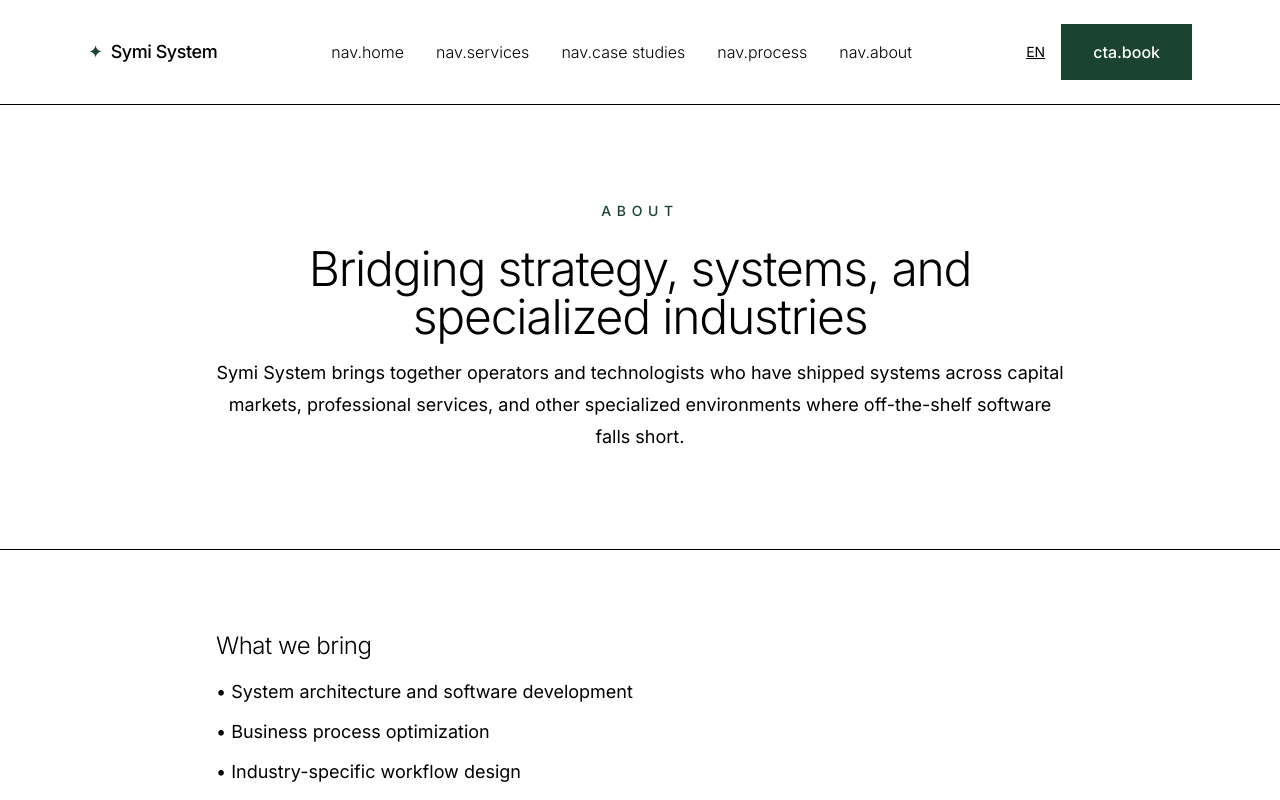
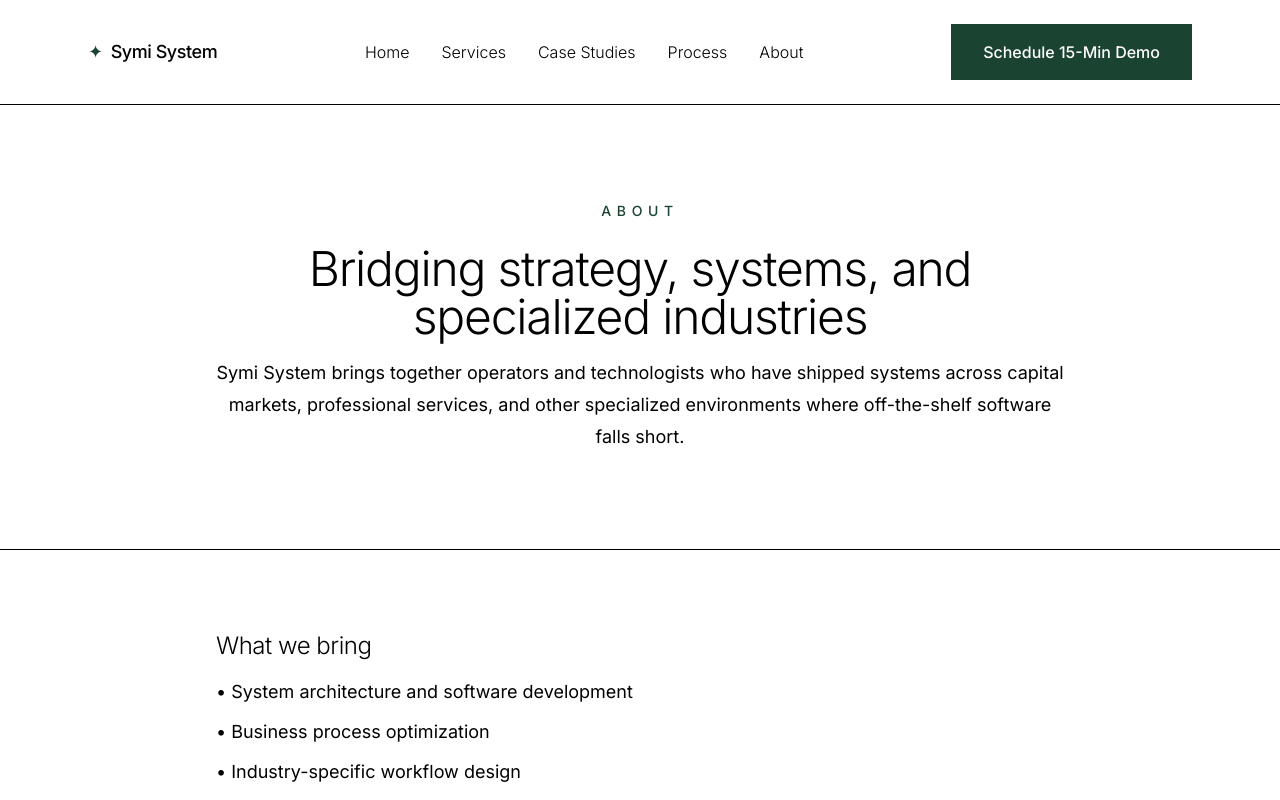
Before and after one commit to echofield/symi-final-project, a Next.js app: page /about in a window 1280 px wide. Shown: the top 800 px of the page. Built offline with nearby package versions, Linux system fonts and the light colour scheme.

Commit message:
Simplify: EN-only, disable locale routing, remove debug/placeholder, link CTAs to /contact

```diff
--- a/next.config.mjs
+++ b/next.config.mjs
@@ -1,7 +1,3 @@
-import createNextIntlPlugin from 'next-intl/plugin';
-
-const withNextIntl = createNextIntlPlugin('./src/i18n/request.ts');
-
 /** @type {import('next').NextConfig} */
 const nextConfig = {
   experimental: {
@@ -11,4 +7,4 @@ const nextConfig = {
   }
 };
 
-export default withNextIntl(nextConfig);
+export default nextConfig;
--- a/src/app/[locale]/case-studies/page.tsx
+++ b/src/app/[locale]/case-studies/page.tsx
@@ -1,5 +1,4 @@
 import Link from 'next/link';
-import { useTranslations } from 'next-intl';
 
 const cases = [
   { slugFr: 'cabinet-avocats', slugEn: 'corporate-law-firm', titleFr: "Plateforme d’intelligence pour cabinet d’avocats", titleEn: 'Corporate Law Firm Intelligence Platform' },
@@ -8,11 +7,10 @@ const cases = [
 
 export default function CaseStudiesList({ params }: { params: { locale: 'fr' | 'en' }}) {
   const { locale } = params;
-  const t = useTranslations();
   return (
     <section className="bg-white py-20 text-black">
       <div className="mx-auto max-w-6xl px-6">
-        <h1 className="text-4xl font-light">{t('nav.cases')}</h1>
+        <h1 className="text-4xl font-light">Case Studies</h1>
         <div className="mt-8 space-y-6">
           {cases.map((c) => {
             const slug = locale === 'fr' ? c.slugFr : c.slugEn;
--- a/src/app/[locale]/contact/page.tsx
+++ b/src/app/[locale]/contact/page.tsx
@@ -21,8 +21,8 @@ export default function ContactPage() {
   return (
     <section className="bg-white py-20 text-black">
       <div className="mx-auto max-w-xl px-6">
-        <h1 className="text-4xl font-light">{t('contact.title')}</h1>
-        <p className="mt-2 text-base text-black opacity-80">{t('contact.sampleNote')}</p>
+        <h1 className="text-4xl font-light">Contact</h1>
+        <p className="mt-2 text-base text-black opacity-80">Request your free sample intelligence report.</p>
         {ok ? (
           <p className="mt-6">{t('contact.success')}</p>
         ) : (
--- a/src/app/[locale]/page.tsx
+++ b/src/app/[locale]/page.tsx
@@ -1,49 +1,44 @@
 import Link from 'next/link';
-import EngineLivePanel from '../../components/EngineLivePanel';
-import {ContactButton} from '../../components/ContactModal';
-import {useTranslations} from 'next-intl';
 
 export default function HomeLocalePage() {
-  const t = useTranslations();
   return (
     <>
       <section className="relative isolate overflow-hidden py-24 sm:py-32">
         <div className="absolute inset-0 -z-10 bg-white" aria-hidden="true" />
         <div className="mx-auto max-w-6xl px-6">
-          <p className="mb-6 text-sm font-medium uppercase tracking-[0.4em] text-[var(--forest-green)]">{t('hero.title')}</p>
-          <h1 className="text-4xl font-light tracking-tight text-black sm:text-5xl lg:text-6xl">{t('hero.title')}</h1>
-          <p className="mt-6 text-lg leading-8 text-black sm:text-xl">{t('hero.subtitle')}</p>
-          <p className="mt-4 text-sm font-light uppercase tracking-widest text-black">{t('hero.industries')}</p>
-          <div className="mt-6 text-sm leading-relaxed text-black">{t('hero.trust')}</div>
+          <p className="mb-6 text-sm font-medium uppercase tracking-[0.4em] text-[var(--forest-green)]">Cross-Industry Intelligence</p>
+          <h1 className="text-4xl font-light tracking-tight text-black sm:text-5xl lg:text-6xl">Cross-Industry Intelligence</h1>
+          <p className="mt-6 text-lg leading-8 text-black sm:text-xl">Opportunity detection for professional services</p>
+          <p className="mt-4 text-sm font-light uppercase tracking-widest text-black">Law Firms • Construction • Finance • Real Estate • Consulting</p>
+          <div className="mt-6 text-sm leading-relaxed text-black">Monitoring official government databases and public registries • 100% legal & verified data • Weekly intelligence delivery</div>
           <div className="mt-10 flex flex-wrap items-center gap-4">
-            <Link href="/contact" className="btn btn-primary">{t('cta.viewSampleReport')}</Link>
-            <ContactButton className="border border-black bg-white text-black hover:opacity-80" variant="secondary">{t('cta.book')}</ContactButton>
+            <Link href="/contact" className="btn btn-primary">View Sample Report</Link>
+            <Link href="/contact" className="border border-black bg-white text-black hover:opacity-80 btn" >Schedule 15-Min Demo</Link>
           </div>
-          <div className="mt-10"><EngineLivePanel /></div>
         </div>
       </section>
       <section className="py-20">
         <div className="mx-auto max-w-6xl px-6">
           <div className="max-w-2xl">
-            <h2 className="text-3xl font-light tracking-tight text-black sm:text-4xl">{t('value.title')}</h2>
-            <p className="mt-4 text-lg text-black">{t('value.intro')}</p>
+            <h2 className="text-3xl font-light tracking-tight text-black sm:text-4xl">Intelligence Systems Built For Your Industry</h2>
+            <p className="mt-4 text-lg text-black">Every engagement starts with understanding what signals matter in your market. We build monitoring systems that correlate data across legal, regulatory, financial, and operational sources—then route opportunities directly to your team.</p>
           </div>
           <div className="mt-12 grid gap-12 sm:grid-cols-2">
             <div className="rounded-none border border-black bg-white p-8">
-              <h3 className="text-xl font-light text-black">{t('features.1.title')}</h3>
-              <p className="mt-3 text-base leading-7 text-black">{t('features.1.body')}</p>
+              <h3 className="text-xl font-light text-black">Opportunity Detection Engines</h3>
+              <p className="mt-3 text-base leading-7 text-black">Automated monitoring of bankruptcies, regulatory changes, public tenders, and market movements that create new business opportunities.</p>
             </div>
             <div className="rounded-none border border-black bg-white p-8">
-              <h3 className="text-xl font-light text-black">{t('features.2.title')}</h3>
-              <p className="mt-3 text-base leading-7 text-black">{t('features.2.body')}</p>
+              <h3 className="text-xl font-light text-black">Cross-Source Intelligence</h3>
+              <p className="mt-3 text-base leading-7 text-black">Connect signals from legal databases, government registries, research publications, and financial filings into actionable insights.</p>
             </div>
             <div className="rounded-none border border-black bg-white p-8">
-              <h3 className="text-xl font-light text-black">{t('features.3.title')}</h3>
-              <p className="mt-3 text-base leading-7 text-black">{t('features.3.body')}</p>
+              <h3 className="text-xl font-light text-black">Custom Alert Systems</h3>
+              <p className="mt-3 text-base leading-7 text-black">Real-time notifications calibrated to your expertise, geography, and client base—delivered to your existing workflow.</p>
             </div>
             <div className="rounded-none border border-black bg-white p-8">
-              <h3 className="text-xl font-light text-black">{t('features.4.title')}</h3>
-              <p className="mt-3 text-base leading-7 text-black">{t('features.4.body')}</p>
+              <h3 className="text-xl font-light text-black">Validated Intelligence</h3>
+              <p className="mt-3 text-base leading-7 text-black">Research-grade verification of every signal with confidence scoring, source validation, and false positive filtering.</p>
             </div>
           </div>
         </div>
--- a/src/app/[locale]/services/page.tsx
+++ b/src/app/[locale]/services/page.tsx
@@ -1,19 +1,17 @@
-import {useTranslations} from 'next-intl';
-import {ContactButton} from '../../../components/ContactModal';
+import Link from 'next/link';
 
 export default function ServicesPage() {
-  const t = useTranslations();
   const services = [
-    {title: t('services.card1.title'), key: 'svc1', bullets: [t('services.card1.b1'), t('services.card1.b2'), t('services.card1.b3')]},
-    {title: t('services.card2.title'), key: 'svc2', bullets: [t('services.card2.b1'), t('services.card2.b2'), t('services.card2.b3')]},
-    {title: t('services.card3.title'), key: 'svc3', bullets: [t('services.card3.b1'), t('services.card3.b2'), t('services.card3.b3')]},
-    {title: t('services.card4.title'), key: 'svc4', bullets: [t('services.card4.b1'), t('services.card4.b2'), t('services.card4.b3')]}
+    {title: 'Opportunity Detection Engines', key: 'svc1', bullets: ['Monitor bankruptcies, regulatory changes, tenders, market movements', 'Calibrated to practice area, geography, client base', 'Weekly delivery; real-time urgent alerts']},
+    {title: 'Cross-Source Intelligence Integration', key: 'svc2', bullets: ['Official registries, legal databases, research publications, financial filings', 'Normalization, deduplication, entity resolution', 'APIs and connectors into your existing systems']},
+    {title: 'Custom Alert & Delivery Systems', key: 'svc3', bullets: ['Scored opportunities with confidence thresholds', 'Delivery via email, dashboards, or your CRM', 'Team-level routing and follow-up workflows']},
+    {title: 'Validation & Governance', key: 'svc4', bullets: ['Research-grade verification and source validation', 'False-positive filtering and audit trail', 'Security, privacy, and data residency controls']}
   ];
   return (
     <section className="bg-white py-20 text-black">
       <div className="mx-auto max-w-6xl px-6">
-        <h1 className="text-4xl font-light">{t('services.title')}</h1>
-        <p className="mt-4 max-w-3xl text-lg">{t('services.intro')}</p>
+        <h1 className="text-4xl font-light">Intelligence Services</h1>
+        <p className="mt-4 max-w-3xl text-lg">We build cross-industry intelligence systems that detect opportunities by correlating signals from legal, regulatory, financial and operational sources—then route them into your workflow.</p>
         <div className="mt-12 grid gap-8 sm:grid-cols-2">
           {services.map((s) => (
             <div key={s.key} className="border border-black bg-white p-8">
@@ -21,7 +19,7 @@ export default function ServicesPage() {
               <ul className="mt-4 list-disc pl-5 space-y-1">
                 {s.bullets.map((b, i) => <li key={i}>{b}</li>)}
               </ul>
-              <div className="mt-6"><ContactButton>{t('cta.requestAnalysis')}</ContactButton></div>
+              <div className="mt-6"><Link href="/contact" className="btn btn-primary">Request Intelligence Analysis</Link></div>
             </div>
           ))}
         </div>
--- a/src/app/about/page.js
+++ b/src/app/about/page.js
@@ -9,7 +9,7 @@ export const metadata = {
   description: "The team behind Symi System and the expertise we bring to specialized industries.",
 };
 
-import { ContactButton } from "../../components/ContactModal";
+import Link from "next/link";
 
 export default function AboutPage() {
   return (
@@ -56,7 +56,7 @@ export default function AboutPage() {
               We collaborate with founders and operators who need software that mirrors their methodology and client
               experience.
             </p>
-            <ContactButton className="mt-6">Schedule 15-Min Demo</ContactButton>
+            <Link href="/contact" className="btn btn-primary mt-6">Schedule 15-Min Demo</Link>
           </div>
         </div>
       </section>
--- a/src/app/case-studies/page.js
+++ b/src/app/case-studies/page.js
@@ -22,7 +22,7 @@ const retail = {
   ],
 };
 
-import { ContactButton } from "../../components/ContactModal";
+import Link from "next/link";
 
 export default function CaseStudiesPage() {
   return (
@@ -83,7 +83,7 @@ export default function CaseStudiesPage() {
           <div className="rounded-none border border-black bg-white p-10 text-center">
             <h2 className="text-3xl font-light tracking-tight text-black">Build your cross-industry intelligence platform</h2>
             <p className="mt-4 text-lg text-black">We partner with professional services firms to surface opportunities across legal, regulatory, and market signals.</p>
-            <ContactButton className="mt-6">Schedule 15-Min Demo</ContactButton>
+            <Link href="/contact" className="btn btn-primary mt-6">Schedule 15-Min Demo</Link>
           </div>
         </div>
       </section>
--- a/src/app/page.js
+++ b/src/app/page.js
@@ -79,7 +79,7 @@ export default function HomePage() {
             </motion.div>
             <motion.div variants={staggerItem} className="mt-10 flex flex-wrap items-center gap-4">
               <Link href="/contact" className="btn btn-primary">View Sample Report</Link>
-              <ContactButton className="border border-black bg-white text-black hover:opacity-80" variant="secondary">Schedule 15-Min Demo</ContactButton>
+              <Link href="/contact" className="border border-black bg-white text-black hover:opacity-80 btn" >Schedule 15-Min Demo</Link>
             </motion.div>
           </motion.div>
         </div>
--- a/src/app/process/page.js
+++ b/src/app/process/page.js
@@ -26,7 +26,7 @@ export const metadata = {
   description: "The phased process we use to design, build, and deploy custom internal software.",
 };
 
-import { ContactButton } from "../../components/ContactModal";
+import Link from "next/link";
 
 export default function ProcessPage() {
   return (
@@ -60,7 +60,7 @@ export default function ProcessPage() {
             <p className="mt-4 text-lg text-black">
               Share where your process is breaking down and we’ll recommend a phased roadmap with clear deliverables.
             </p>
-            <ContactButton className="mt-6">Schedule 15-Min Demo</ContactButton>
+            <Link href="/contact" className="btn btn-primary mt-6">Schedule 15-Min Demo</Link>
           </div>
         </div>
       </section>
--- a/src/app/services/page.js
+++ b/src/app/services/page.js
@@ -10,7 +10,7 @@ const typicalProjects = [
   "Custom CRM and pipeline systems",
 ];
 
-import { ContactButton } from "../../components/ContactModal";
+import Link from "next/link";
 
 export default function ServicesPage() {
   return (
@@ -79,7 +79,7 @@ export default function ServicesPage() {
           <div className="rounded-none border border-black bg-white p-10 text-center">
             <h2 className="text-3xl font-light tracking-tight text-black">Ready to see a sample report?</h2>
             <p className="mt-4 text-lg text-black">Request a free sample intelligence report tailored to your sector.</p>
-            <ContactButton className="mt-6">Schedule 15-Min Demo</ContactButton>
+            <Link href="/contact" className="btn btn-primary mt-6">Schedule 15-Min Demo</Link>
           </div>
         </div>
       </section>
--- a/src/components/SiteHeader.js
+++ b/src/components/SiteHeader.js
@@ -1,7 +1,6 @@
 import Link from "next/link";
 import { ContactButton } from "./ContactModal";
-import LanguageSwitcher from "./LanguageSwitcher";
-import { useLocale, useTranslations } from "next-intl";
+// no client-only hooks needed
 
 const navItems = [
   { href: "/", label: "Home" },
@@ -12,25 +11,22 @@ const navItems = [
 ];
 
 export default function SiteHeader() {
-  const locale = useLocale?.() || 'fr';
-  const t = useTranslations();
   return (
     <header className="sticky top-0 z-20 border-b border-black bg-white">
       <div className="mx-auto flex max-w-6xl items-center justify-between px-6 py-6">
-        <Link href={`/${locale}`} className="text-lg font-medium tracking-tight text-black flex items-center gap-2">
+        <Link href={`/`} className="text-lg font-medium tracking-tight text-black flex items-center gap-2">
           <span className="text-[var(--forest-green)]">✦</span>
           <span>Symi System</span>
         </Link>
         <nav className="hidden items-center gap-8 text-base font-light text-black md:flex">
           {navItems.map((item) => (
-            <Link key={item.href} href={`/${locale}${item.href}`} className="transition hover:opacity-80">
-              {t(`nav.${item.label.toLowerCase()}`)}
+            <Link key={item.href} href={`${item.href}`} className="transition hover:opacity-80">
+              {item.label}
             </Link>
           ))}
         </nav>
         <div className="flex items-center gap-4">
-          <LanguageSwitcher locale={locale === 'en' ? 'en' : 'fr'} />
-          <ContactButton>{t('cta.book')}</ContactButton>
+          <Link href="/contact" className="btn btn-primary">Schedule 15-Min Demo</Link>
         </div>
       </div>
     </header>
```
Also changed, not shown: middleware.ts (+1 -9 lines).
